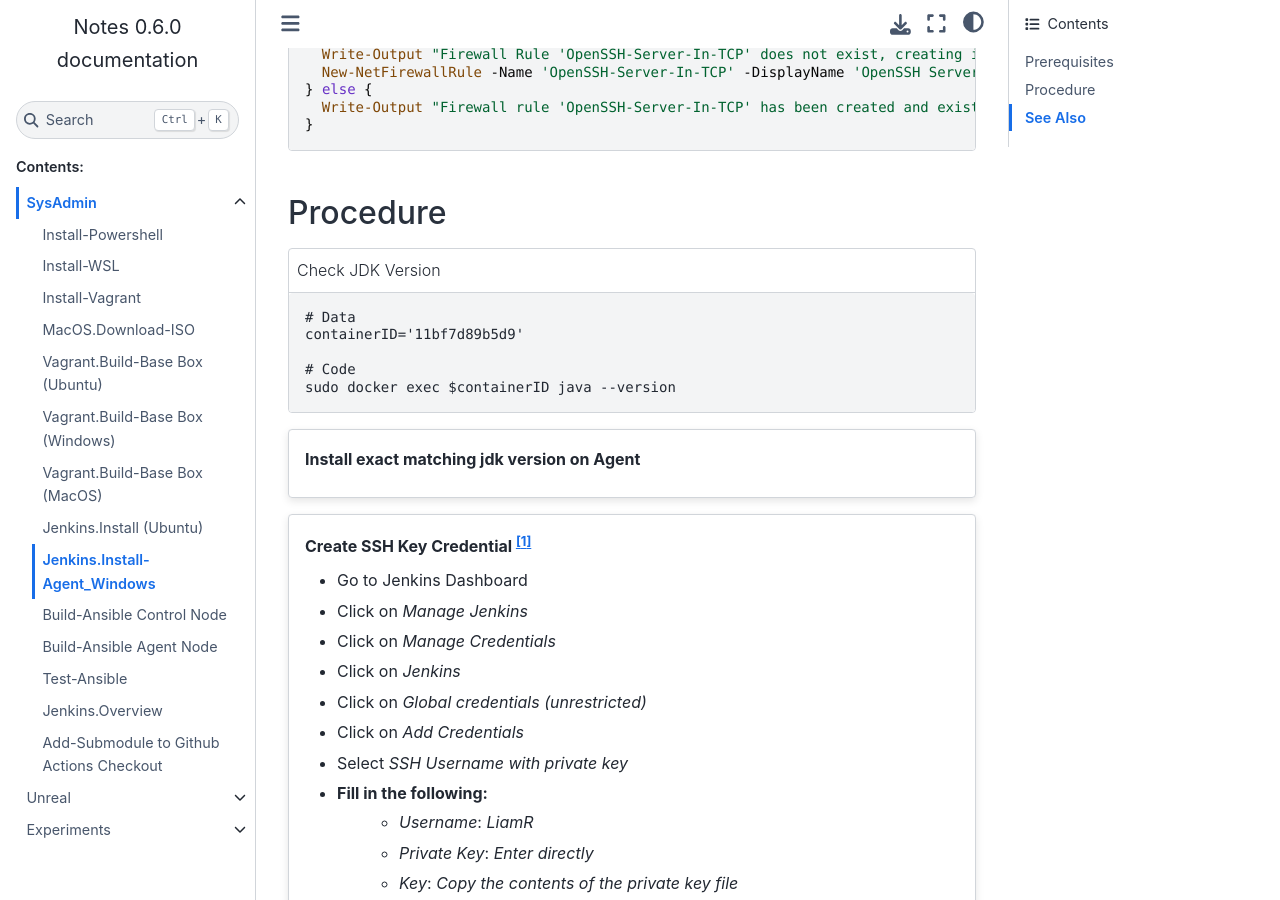
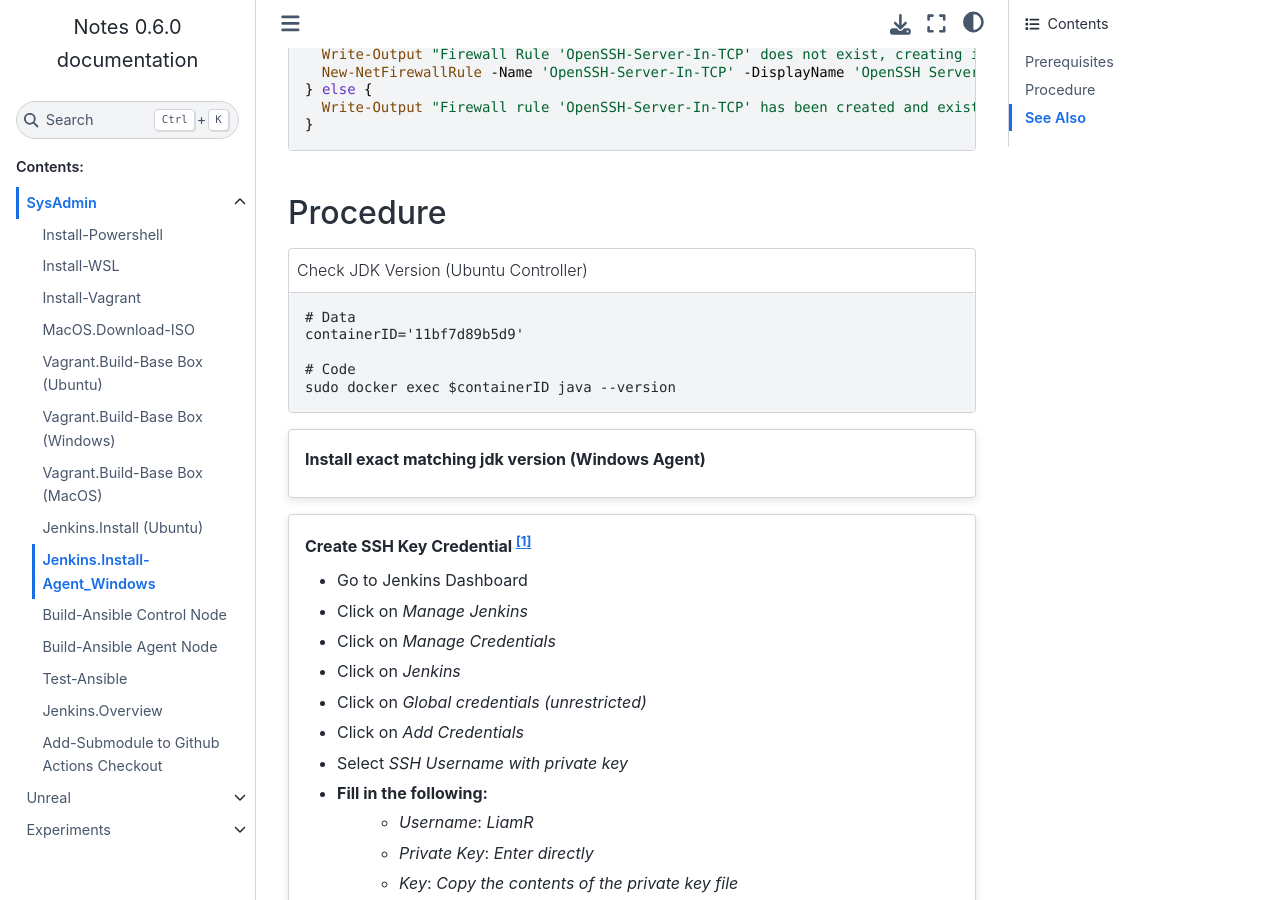
Before and after one commit to Liimurr/notes, a Sphinx documentation site: the page built from doc/src/Jenkins.Install-Agent_Windows.rst, in a window 1280 px wide and 900 px high, scrolled down 600 px. Built offline with Sphinx 7.4.7 and the Sphinx Book theme 1.1.4, drawn with Linux system fonts in a browser that asks for light colours; pages that are not in the unit, such as notebooks, are missing from menus.

Commit message:
reword windows agent instruction titles

```diff
--- a/doc/src/Jenkins.Install-Agent_Windows.rst
+++ b/doc/src/Jenkins.Install-Agent_Windows.rst
@@ -38,7 +38,7 @@ Procedure
    sudo docker ps
 
 .. code-block::
-   :caption: Check JDK Version
+   :caption: Check JDK Version (Ubuntu Controller)
 
    # Data
    containerID='11bf7d89b5d9'
@@ -46,7 +46,7 @@ Procedure
    # Code
    sudo docker exec $containerID java --version
 
-.. card:: Install exact matching jdk version on Agent
+.. card:: Install exact matching jdk version (Windows Agent)
 
 .. code-block:: shell (Ubuntu Controller)
    :caption: Copy SSHKey to Agent
```
